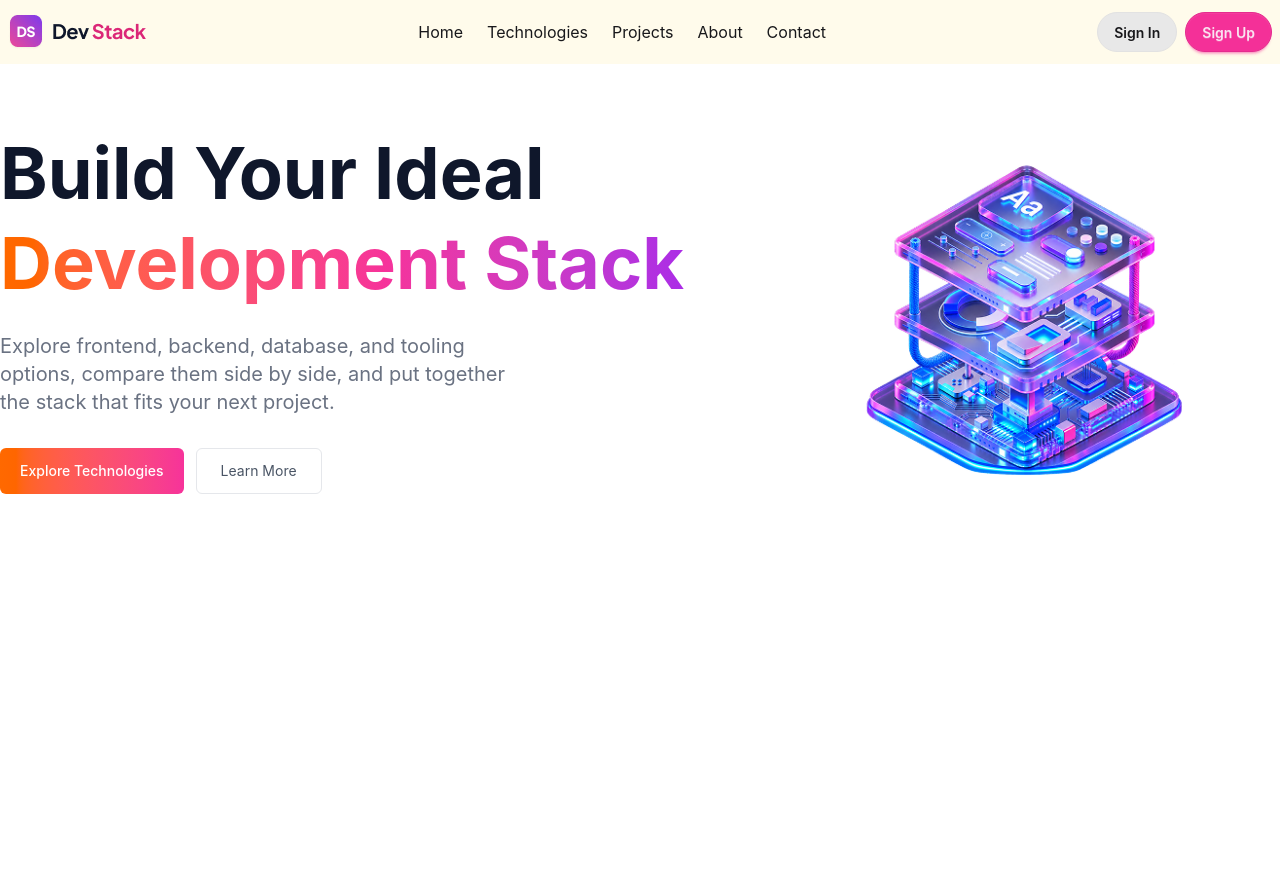
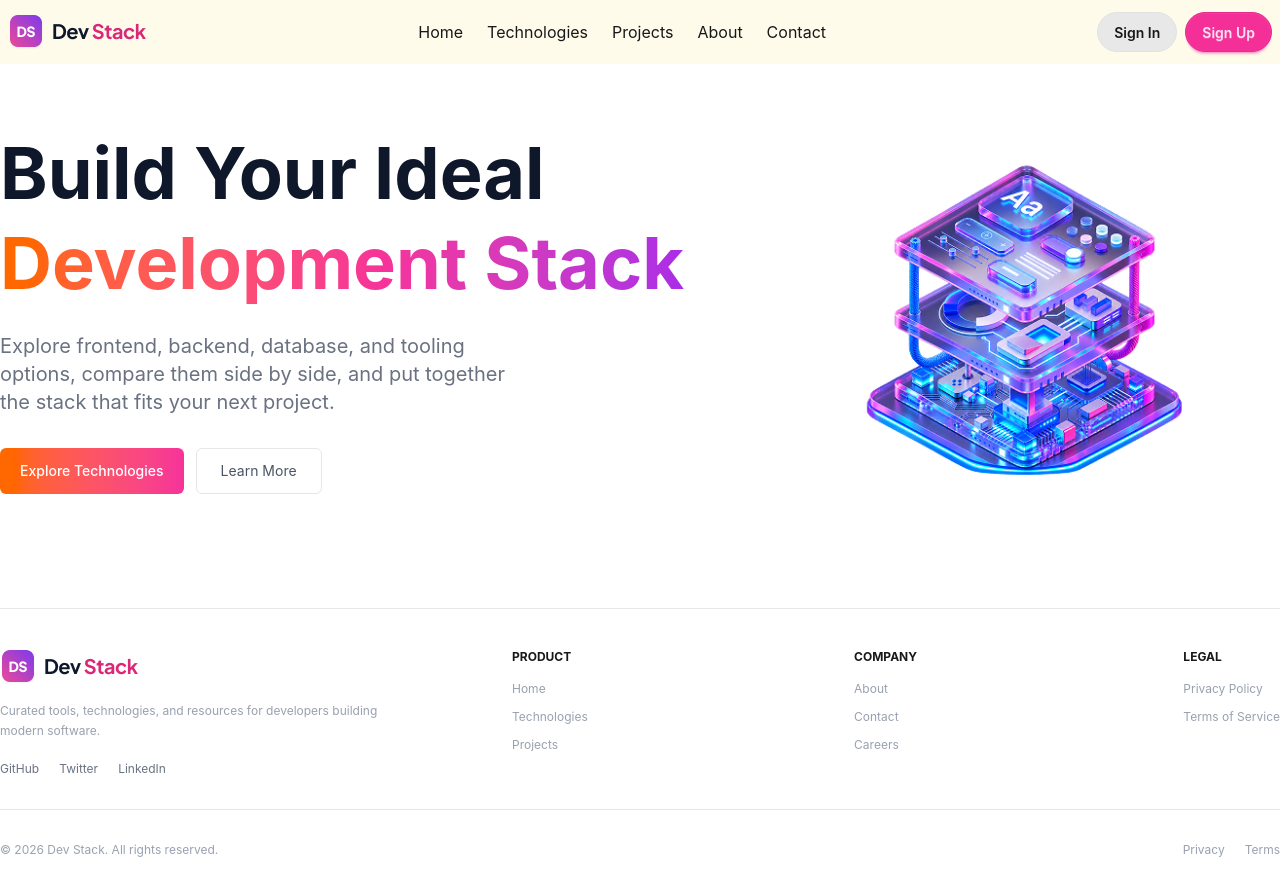
Before and after one commit to iftekhirul-alam/my-assignment-5-app, a React (Vite) app: page / in a window 1280 px wide. Before the commit the page ends 800 px from the top, so only its background shows below. Built offline with nearby package versions, Linux system fonts and the light colour scheme.

Commit message:
Footer Section add with the webpage

```diff
--- a/src/App.tsx
+++ b/src/App.tsx
@@ -1,6 +1,7 @@
 import './App.css'
 import Nav from './components/Nav'
 import Banner from './components/Banner'
+import Footer from './components/Footer'
 
 function App() {
 
@@ -8,6 +9,9 @@ function App() {
     <>
     <Nav></Nav>
     <Banner></Banner>
+
+    <hr className="h-px my-8 bg-gray-200 border-0 "/>
+    <Footer></Footer>
     </>
   )
 }
--- /dev/null
+++ b/src/components/Footer.tsx
@@ -0,0 +1,78 @@
+import React from 'react';
+import Logo from '../assets/logo-text.png'
+
+const Footer = () => {
+    return (
+        <div>
+        <div className='flex justify-center mt-10 container mx-auto'>
+
+            <div className='w-[40%]'>
+                <img src={Logo} alt="" />
+                <p className="mt-4 max-w-sm text-xs leading-5 text-gray-400">
+                Curated tools, technologies, and resources for developers
+                building modern software.
+              </p>
+
+              <div className="mt-5 flex gap-5 text-xs text-gray-500">
+
+                <a href="">GitHub</a>
+                <a href="">Twitter</a>
+                <a href="">LinkedIn</a>
+
+              </div>
+
+            </div>
+
+            <div className='w-[60%] flex justify-between'>
+                <div>
+                    <h4 className="text-xs font-bold uppercase">
+                        PRODUCT
+                    </h4>
+                    <div className="mt-4 space-y-3 text-xs text-gray-400">
+                        <p>Home</p>
+                        <p>Technologies</p>
+                        <p>Projects</p>
+                    </div>
+                </div>
+
+                 <div>
+                    <h4 className="text-xs font-bold uppercase">
+                        COMPANY
+                    </h4>
+                    <div className="mt-4 space-y-3 text-xs text-gray-400">
+                        <p>About</p>
+                        <p>Contact</p>
+                        <p>Careers</p>
+                    </div>
+                </div>
+
+                 <div>
+                    <h4 className="text-xs font-bold uppercase">
+                        LEGAL
+                    </h4>
+                    <div className="mt-4 space-y-3 text-xs text-gray-400">
+                        <p>Privacy Policy</p>
+                        <p>Terms of Service</p>
+                    </div>
+                </div>
+            </div>
+
+        </div>
+        <hr className="container mx-auto h-px my-8 bg-gray-200 border-0 "/>
+            <div className='flex justify-between container mx-auto mt-4 space-y-3 text-xs text-gray-400'>
+                <div>
+                    <p>© 2026 Dev Stack. All rights reserved.</p>
+                </div>
+                <div className='flex space-x-5'>
+                    <p>Privacy</p>
+                    <p>Terms</p>
+                </div>
+            </div>
+
+
+        </div>
+
+    );
+};
+
+export default Footer;
```
